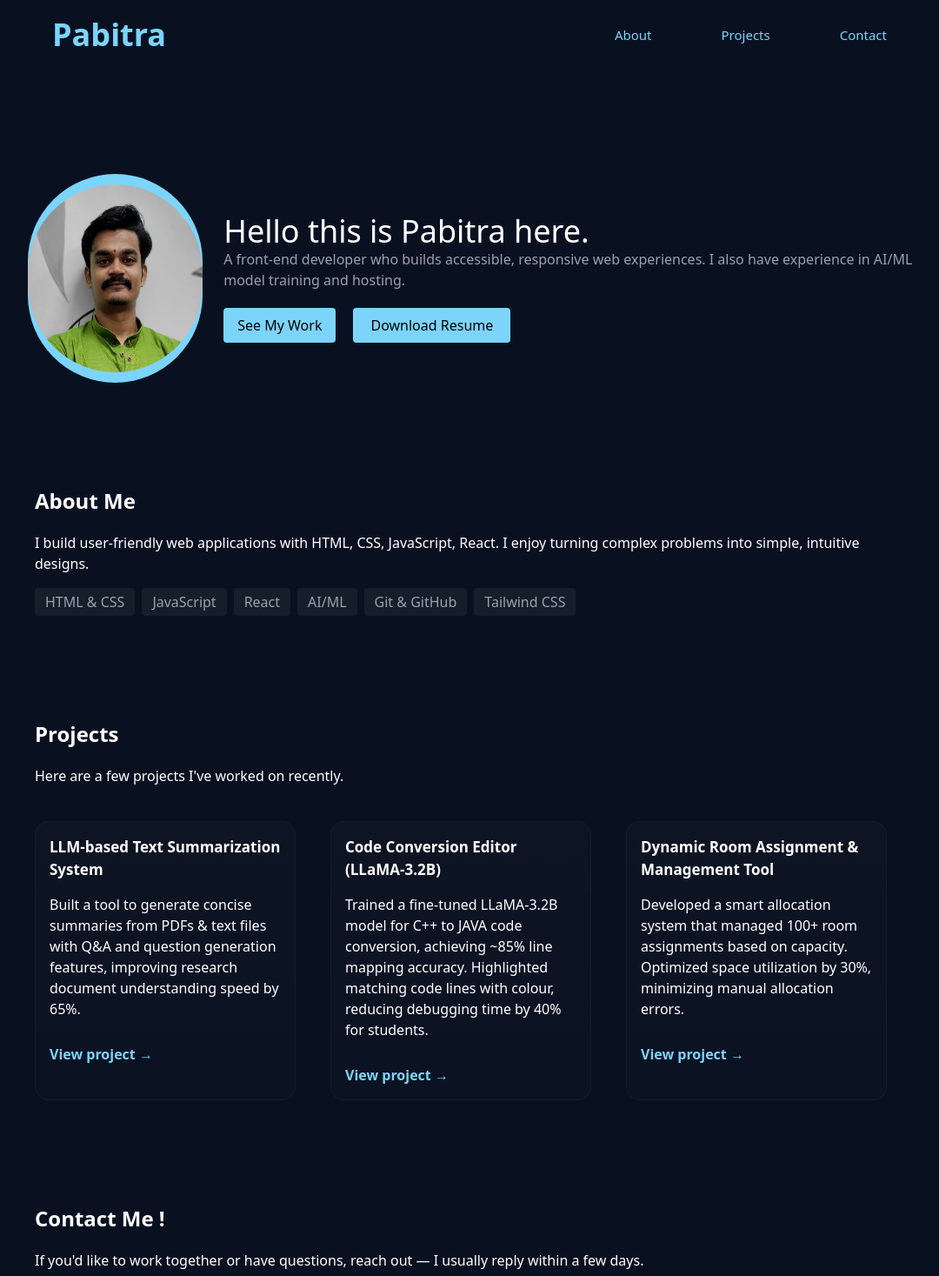
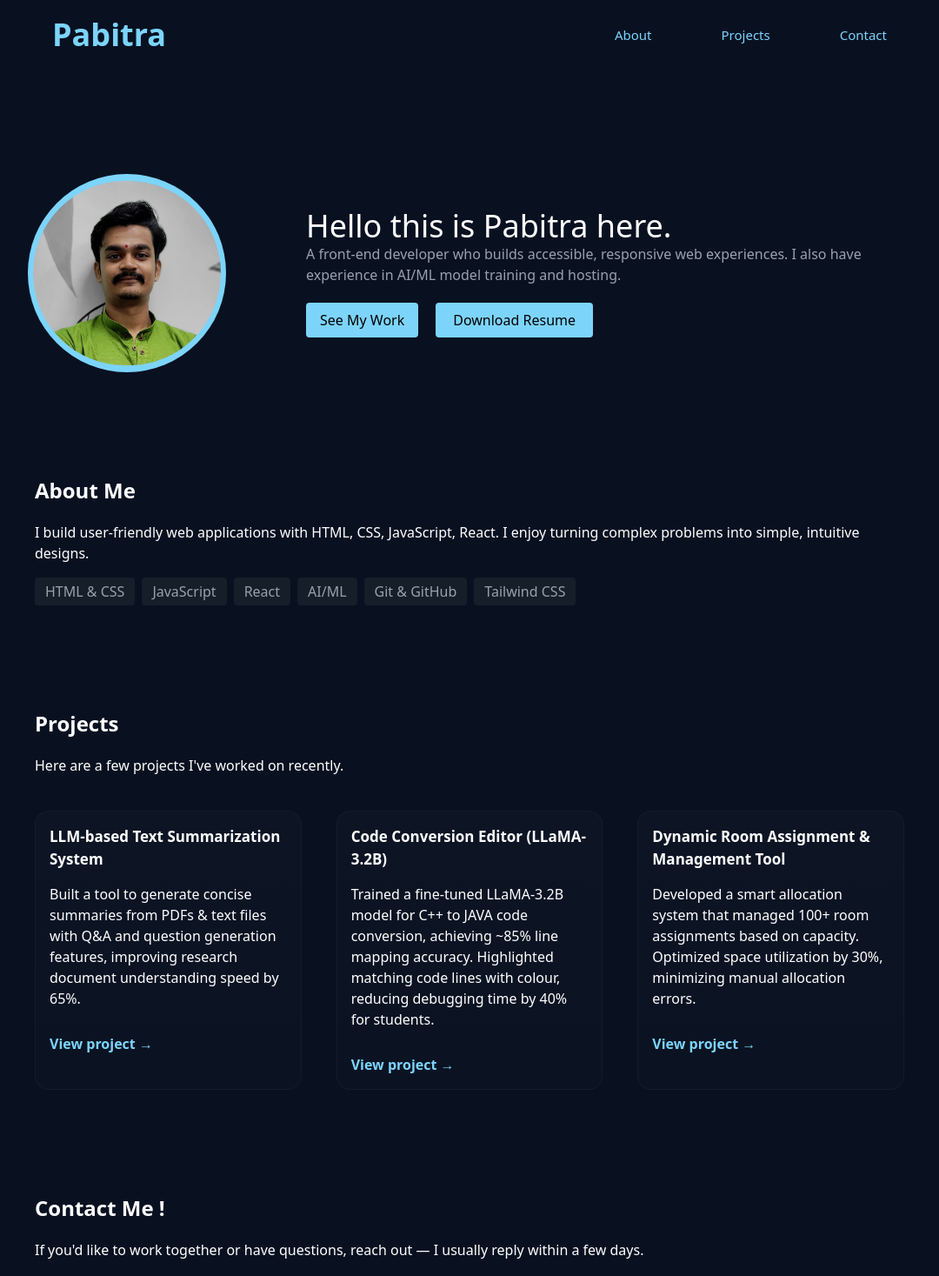
Before and after one commit to Pabitra969/portfolio-react, a React (Vite) app: page / in a window 1280 px wide. Shown: the top 1467 px of the page at 87% size, without its empty margins (100-1180 px from the left). Built offline with nearby package versions, Linux system fonts and the light colour scheme.

Commit message:
responsiveness fixed

```diff
--- a/package.json
+++ b/package.json
@@ -25,6 +25,8 @@
     "eslint-plugin-react-hooks": "^5.2.0",
     "eslint-plugin-react-refresh": "^0.4.22",
     "globals": "^16.4.0",
+    "prettier": "^3.6.2",
+    "prettier-plugin-tailwindcss": "^0.6.14",
     "vite": "^7.1.7"
   }
 }
--- /dev/null
+++ b/prettier.config.js
@@ -0,0 +1,6 @@
+// prettier.config.js
+
+/** @type {import('prettier').Config & import('prettier-plugin-tailwindcss').PluginOptions} */
+export default {
+  plugins: ["prettier-plugin-tailwindcss"],
+}
--- a/src/components/About.jsx
+++ b/src/components/About.jsx
@@ -13,7 +13,7 @@ const About = () => {
 
 	return (
 		<>
-			<div id="about" className="scroll-mt-30 max-sm:pl-10 md:pl-20 lg:pl-35 max-sm:pr-10 md:pr-20 lg:pr-35 lg:mb-30 max-sm:mb-20" >
+			<div id="about" className="scroll-mt-30 sm:pl-10 md:pl-20 pl-10 pr-10 lg:pl-35 sm:pr-10 md:pr-20 lg:pr-35 lg:mb-30 max-sm:mb-20" >
 				<h1 class="text-2xl font-bold" >About Me</h1>
 				<p class="pt-5">I build user-friendly web applications with HTML, CSS, JavaScript, React. I enjoy turning complex problems into simple, intuitive designs.</p>
 				<div className="flex flex-wrap gap-2">
--- a/src/components/Card.jsx
+++ b/src/components/Card.jsx
@@ -1,17 +1,13 @@
 import React from 'react'
 
-const Card = ({title, body, link}) => {
+const Card = ({ title, body, link }) => {
 	return (
 		<>
-			<div class="bg-[linear-gradient(180deg,rgba(255,255,255,0.02),rgba(255,255,255,0.01))]
-            p-4
-            rounded-2xl
-            border border-[rgba(255,255,255,0.03)] lg:max-w-[30%]">
+			<div className="w-full bg-[linear-gradient(180deg,rgba(255,255,255,0.02),rgba(255,255,255,0.01))] p-4 rounded-2xl border border-[rgba(255,255,255,0.03)]">
 
-				<h2 class="block font-bold text-[17px] mb-4">{title}</h2>
-				<p class="mb-7" >{body}
-				</p>
-				<a href={link} target="_blank" class="link font-bold hover:cursor-pointer text-bluish">View project →</a>
+				<h2 className="block font-bold text-[17px] mb-4">{title}</h2>
+				<p className="mb-7">{body}</p>
+				<a href={link} target="_blank" rel="noopener noreferrer" className="link font-bold hover:cursor-pointer text-bluish">View project →</a>
 			</div>
 		</>
 	)
--- a/src/components/Contact.jsx
+++ b/src/components/Contact.jsx
@@ -2,7 +2,7 @@ import React from 'react'
 
 const Contact = () => {
   return (
-    <div id="contact" className="scroll-mt-30 max-sm:pl-10 md:pl-20 lg:pl-35 max-sm:pr-10 md:pr-20 lg:pr-35 lg:mb-30 mb-15">
+    <div id="contact" className="scroll-mt-30 pl-10 md:pl-20 lg:pl-35 pr-10 md:pr-20 lg:pr-35 lg:mb-30 mb-15">
       <h1 className="text-2xl font-bold">Contact Me !</h1>
       <p className="pt-5">If you'd like to work together or have questions, reach out — I usually reply within a few days.</p>
       <div className="flex flex-wrap gap-10 mt-5 items-center">
@@ -10,7 +10,7 @@ const Contact = () => {
           <a href="mailto:pabitra.ghorai@provis.ai">Email Me</a>
         </button>
 
-        <div className="flex items-center self-center gap-2">
+        <div className="flex items-center self-center gap-2 ">
           <svg xmlns="http://www.w3.org/2000/svg" width="30" height="30" fill="currentColor" className="bi bi-linkedin" viewBox="0 0 16 16">
             <path d="M0 1.146C0 .513.526 0 1.175 0h13.65C15.474 0 16 .513 16 1.146v13.708c0 .633-.526 1.146-1.175 1.146H1.175C.526 16 0 15.487 0 14.854zm4.943 12.248V6.169H2.542v7.225zm-1.2-8.212c.837 0 1.358-.554 1.358-1.248-.015-.709-.52-1.248-1.342-1.248S2.4 3.226 2.4 3.934c0 .694.521 1.248 1.327 1.248zm4.908 8.212V9.359c0-.216.016-.432.08-.586.173-.431.568-.878 1.232-.878.869 0 1.216.662 1.216 1.634v3.865h2.401V9.25c0-2.22-1.184-3.252-2.764-3.252-1.274 0-1.845.7-2.165 1.193v.025h-.016l.016-.025V6.169h-2.4c.03.678 0 7.225 0 7.225z" />
           </svg>
--- a/src/components/Header.jsx
+++ b/src/components/Header.jsx
@@ -6,7 +6,7 @@ const Header = () => {
   const [ToggleEvent, setToggleEvent] = useState(false);
 
   return (
-    <div className="sticky top-0 bg-primary-50 flex justify-between items-center pt-10 pb-10 lg:pl-40 lg:pr-40 md:pl-20 md:pr-20 max-sm:pl-10 max-sm:pr-10 text-bluish max-h-4" >
+    <div className="sticky top-0 bg-primary-50 flex justify-between items-center pt-10 pb-10 lg:pl-40 lg:pr-40 md:pl-20 md:pr-20 sm:pl-10 sm:pr-10 pl-10 pr-10 text-bluish max-h-4" >
       <div class="text-4xl font-bold" >Pabitra</div>
       <div class={clsx("sm:hidden", ToggleEvent)} id='hamburger-btn' onClick={() => setToggleEvent(!ToggleEvent)} >
         {ToggleEvent ?
--- a/src/components/Introduction.jsx
+++ b/src/components/Introduction.jsx
@@ -4,10 +4,10 @@ const Introduction = () => {
   return (
     <section class=" md:mt-30 sm:mt-15 mb-15 lg:mb-30 lg:mr-20 lg:ml-18">
       <div class="flex justify-center items-center gap-6 max-lg:block" >
-        <div id="image" class="bg-bluish h-60 w-60 rounded-full flex items-center justify-center sm:ml-15 max-sm:ml-10" >
-          <img src="/Profile_Image.jpeg" alt="Profile Image Pabitra" class="rounded-full h-54 w-54" />
+        <div id="image" class="bg-bluish max-h-60 max-w-60 min-w-57 min-h-57 rounded-full flex items-center justify-center sm:ml-15 max-sm:ml-10" >
+          <img src="/Profile_Image.jpeg" alt="Profile Image Pabitra" class="rounded-full max-h-54 max-w-54" />
         </div>
-        <div id="text" class="max-lg:m-10" >
+        <div id="text" class="p-10 sm:pl-15 sm:pr-15 md:pl-17 md:pr-20" >
           <h1 class="text-4xl">Hello this is Pabitra here.</h1>
           <p class="text-gray-400 " >A front-end developer who builds accessible, responsive web experiences. I also have experience in AI/ML model training and hosting.</p>
           <a
--- a/src/components/Projects.jsx
+++ b/src/components/Projects.jsx
@@ -26,10 +26,10 @@ const Projects = () => {
 
   return (
     <>
-      <div id="project" class="scroll-mt-30 max-sm:pl-10 md:pl-20 lg:pl-35 max-sm:pr-10 md:pr-20 lg:pr-35 lg:mb-30 mb-15" >
+      <div id="project" className="scroll-mt-30 pl-10 md:pl-20 lg:pl-35 pr-10 md:pr-20 lg:pr-35 lg:mb-30 mb-15" >
         <h1 class="text-2xl font-bold" >Projects</h1>
         <p class="pt-5">Here are a few projects I've worked on recently.</p>
-        <div class="flex flex-wrap gap-10 mt-10">
+        <div className="grid grid-cols-1 sm:grid-cols-2 lg:grid-cols-3 gap-10 mt-10">
           {projects.map((p, i) => (
             <Card key={i} title={p.title} body={p.body} link={p.link} />
           ))}
```
Also changed, not shown: 2 other files (tests, documents, lock files or other folders).
